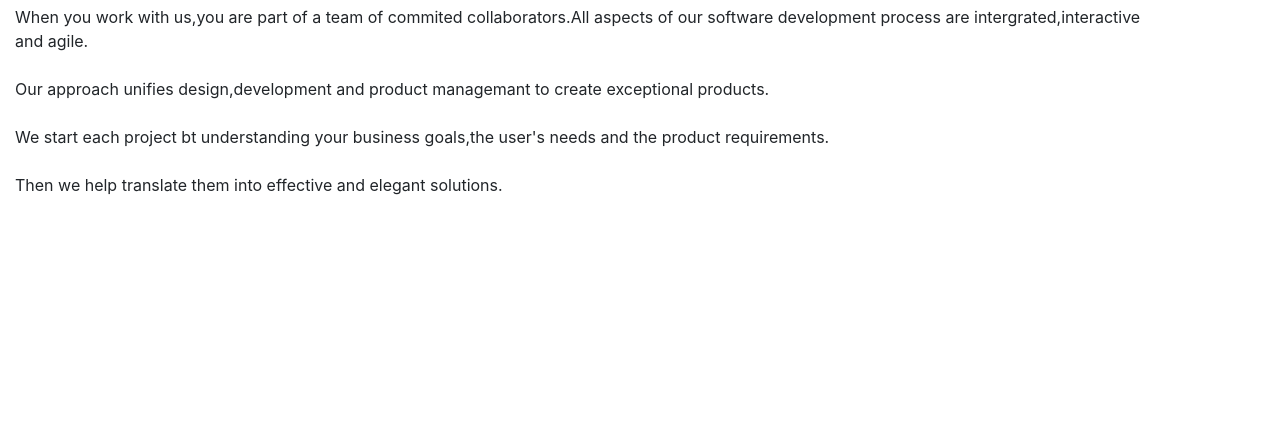
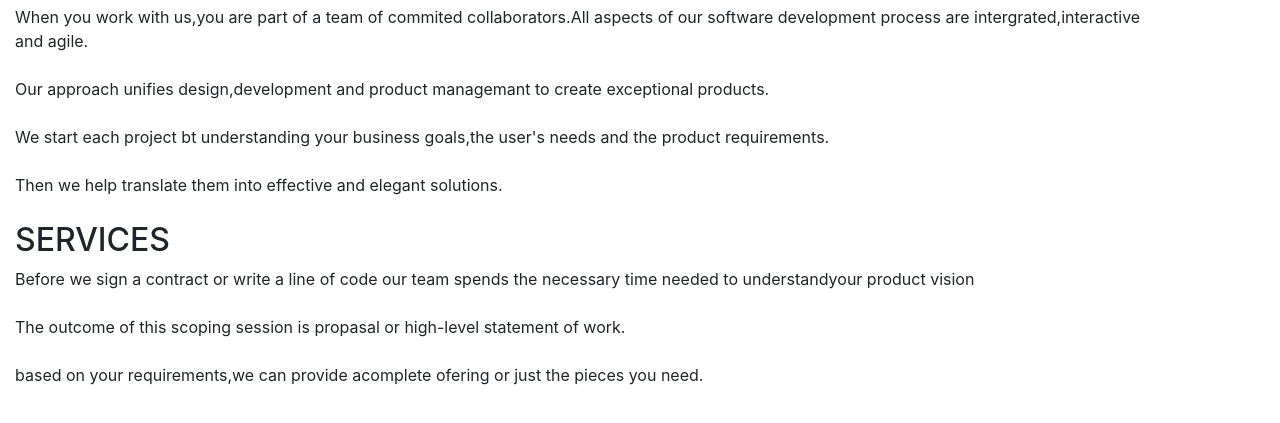
Before and after one commit to nicholas-oduor/delani-studio, a plain HTML site: page index.html in a window 1280 px wide. Shown: the part 237-660 px from the top of the page. Drawn offline with nearby package versions, Linux system fonts and the light colour scheme.

Commit message:
added third class div

```diff
--- a/index.html
+++ b/index.html
@@ -29,6 +29,18 @@
         </p2>
     </div><br>
 
+    <!-- services section -->
+    <div class="third">
+        <h2>SERVICES</h2>
+        <p3>
+            Before we sign a contract or write a line of code our team spends the necessary time needed to
+            understandyour product vision<br><br>The outcome of this scoping session is propasal or high-level
+            statement
+            of work.<br><br> based on your requirements,we can provide acomplete ofering or just the pieces you
+            need.
+        </p3>
+    </div>
+
 
     </div>
     </body>
```
